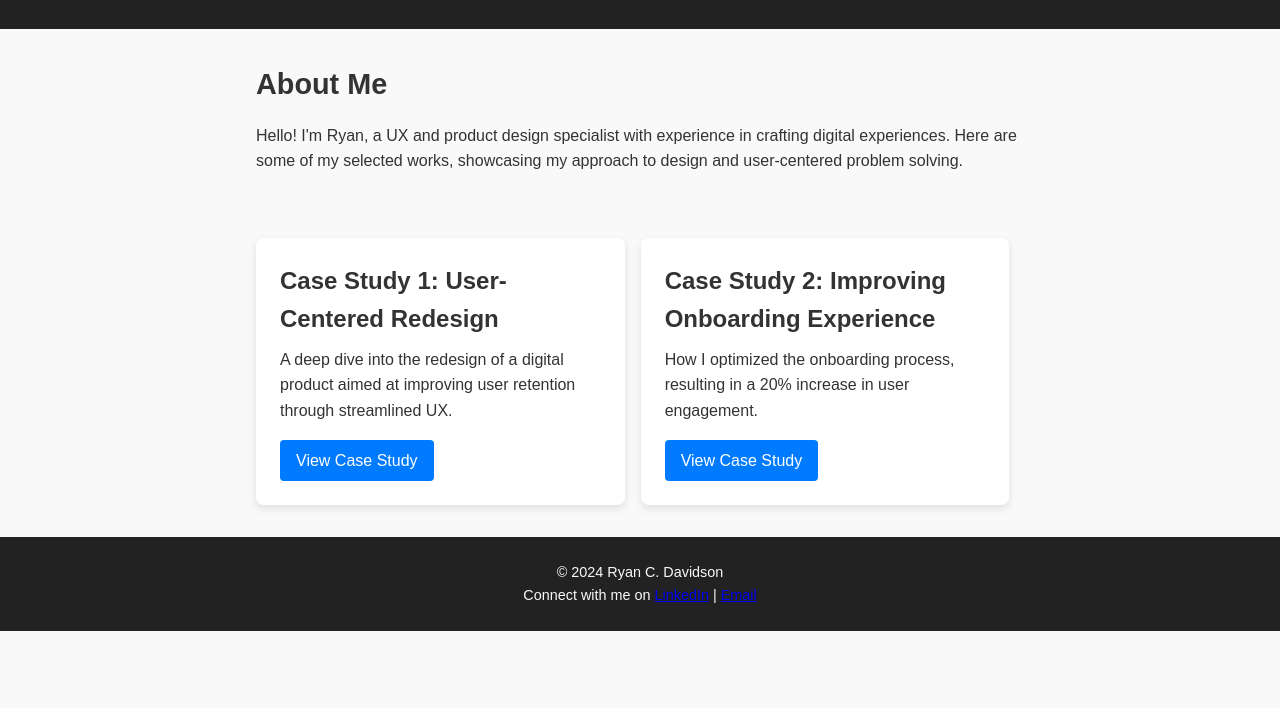
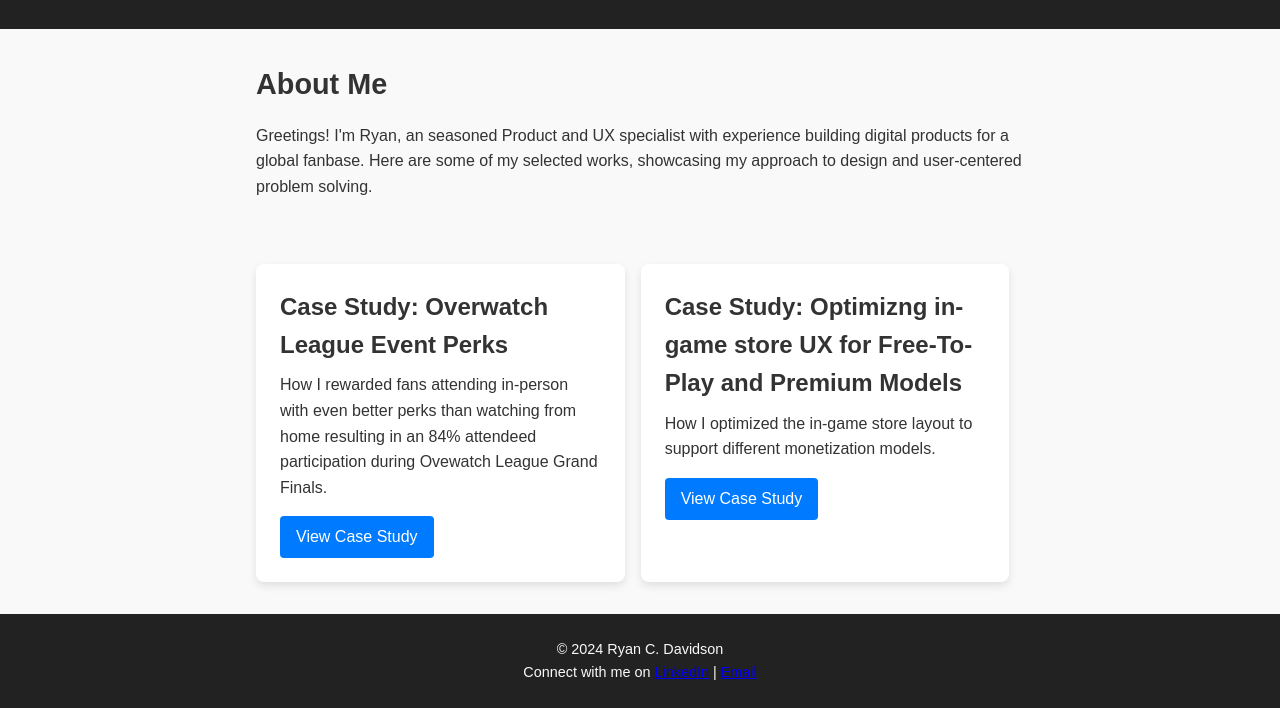
Before and after one commit to Discorax/discorax.github.io, a plain HTML site: page index.html in a window 1280 px wide. Shown: the part 130-838 px from the top of the page. Before the commit the page ends 800 px from the top, so only its background shows below. Drawn offline with Linux system fonts and the light colour scheme.

Commit message:
add real case studies

```diff
--- a/index.html
+++ b/index.html
@@ -14,18 +14,18 @@
 
     <section class="introduction">
         <h2>About Me</h2>
-        <p>Hello! I'm Ryan, a UX and product design specialist with experience in crafting digital experiences. Here are some of my selected works, showcasing my approach to design and user-centered problem solving.</p>
+        <p>Greetings! I'm Ryan, an seasoned Product and UX specialist with experience building digital products for a global fanbase. Here are some of my selected works, showcasing my approach to design and user-centered problem solving.</p>
     </section>
 
     <section class="case-studies">
         <div class="case-study">
-            <h3>Case Study 1: User-Centered Redesign</h3>
-            <p>A deep dive into the redesign of a digital product aimed at improving user retention through streamlined UX.</p>
+            <h3>Case Study: Overwatch League Event Perks</h3>
+            <p>How I rewarded fans attending in-person with even better perks than watching from home resulting in an 84% attendeed participation during Ovewatch League Grand Finals.</p>
             <a href="#case1" class="button">View Case Study</a>
         </div>
         <div class="case-study">
-            <h3>Case Study 2: Improving Onboarding Experience</h3>
-            <p>How I optimized the onboarding process, resulting in a 20% increase in user engagement.</p>
+            <h3>Case Study: Optimizng in-game store UX for Free-To-Play and Premium Models</h3>
+            <p>How I optimized the in-game store layout to support different monetization models.</p>
             <a href="#case2" class="button">View Case Study</a>
         </div>
     </section>
```
